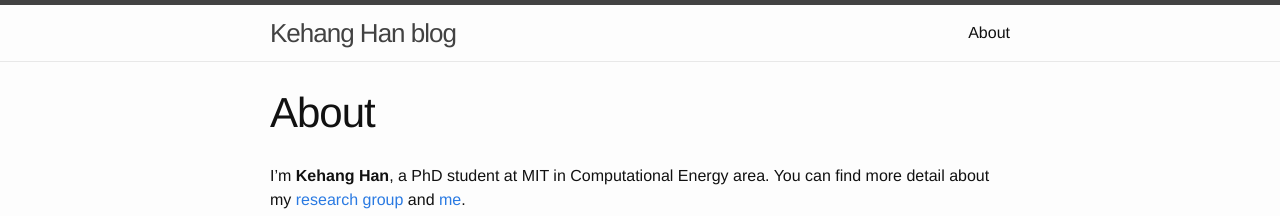
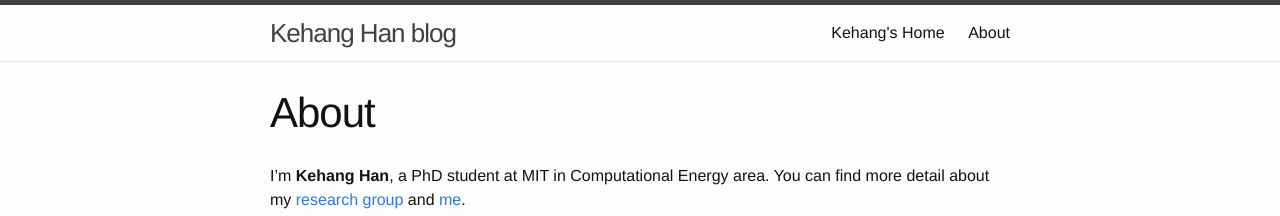
Before and after one commit to KEHANG/KEHANG.github.io, a Jekyll site: the page built from about.md, in a window 1280 px wide. Shown: the top 216 px of the page. Built offline with Jekyll 4.4.1, drawn with Linux system fonts in a browser that asks for light colours.

Commit message:
Added a navbar item linking back tokehang's home

```diff
--- a/_includes/header.html
+++ b/_includes/header.html
@@ -14,6 +14,7 @@
       </a>
 
       <div class="trigger">
+          <a class="page-link" href="https://hkh12.scripts.mit.edu">Kehang's Home</a>
         {% for my_page in site.pages %}
           {% if my_page.title %}
           <a class="page-link" href="{{ my_page.url | prepend: site.baseurl }}">{{ my_page.title }}</a>
```
Also changed, not shown: 3 other files.
